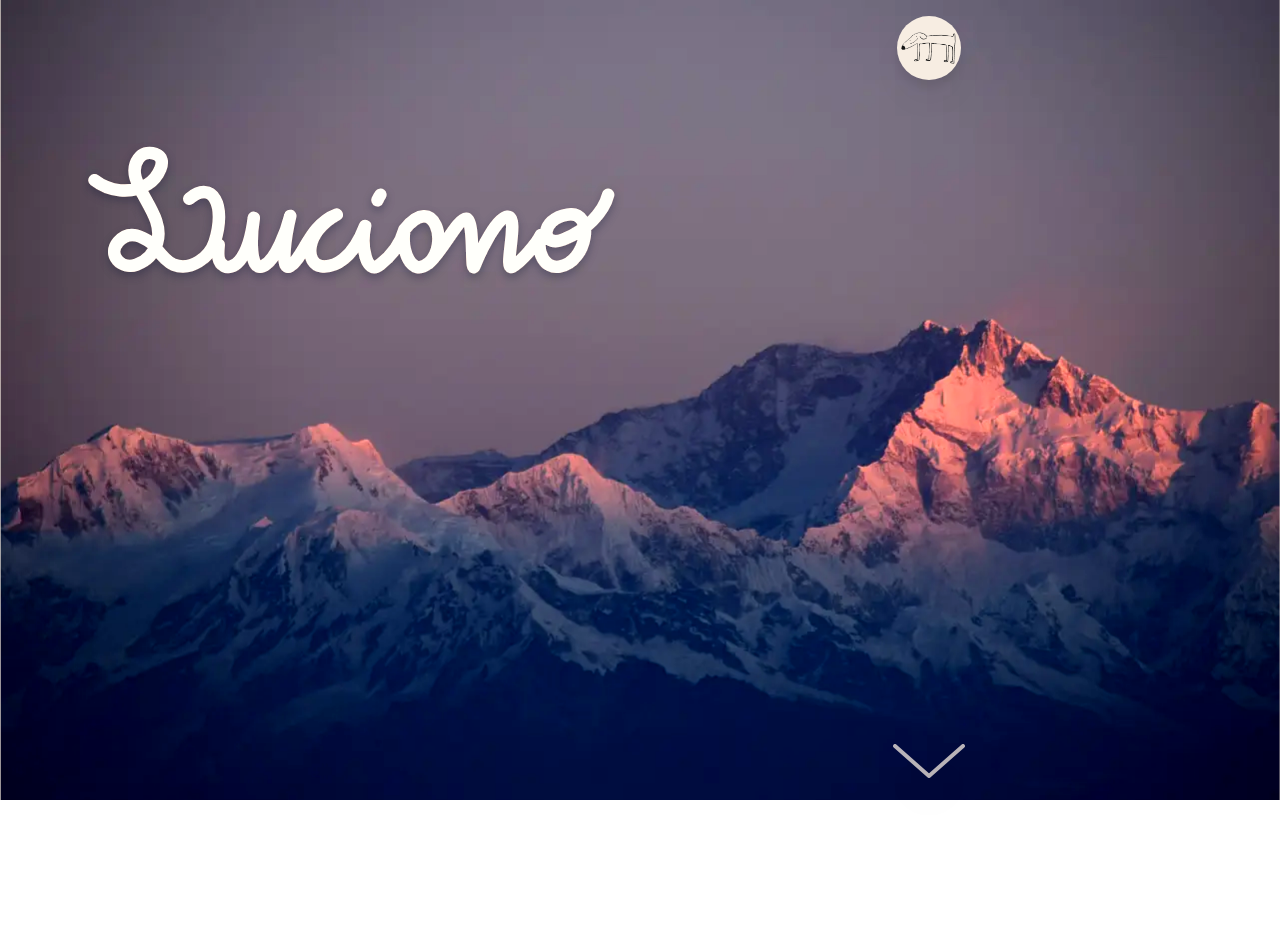
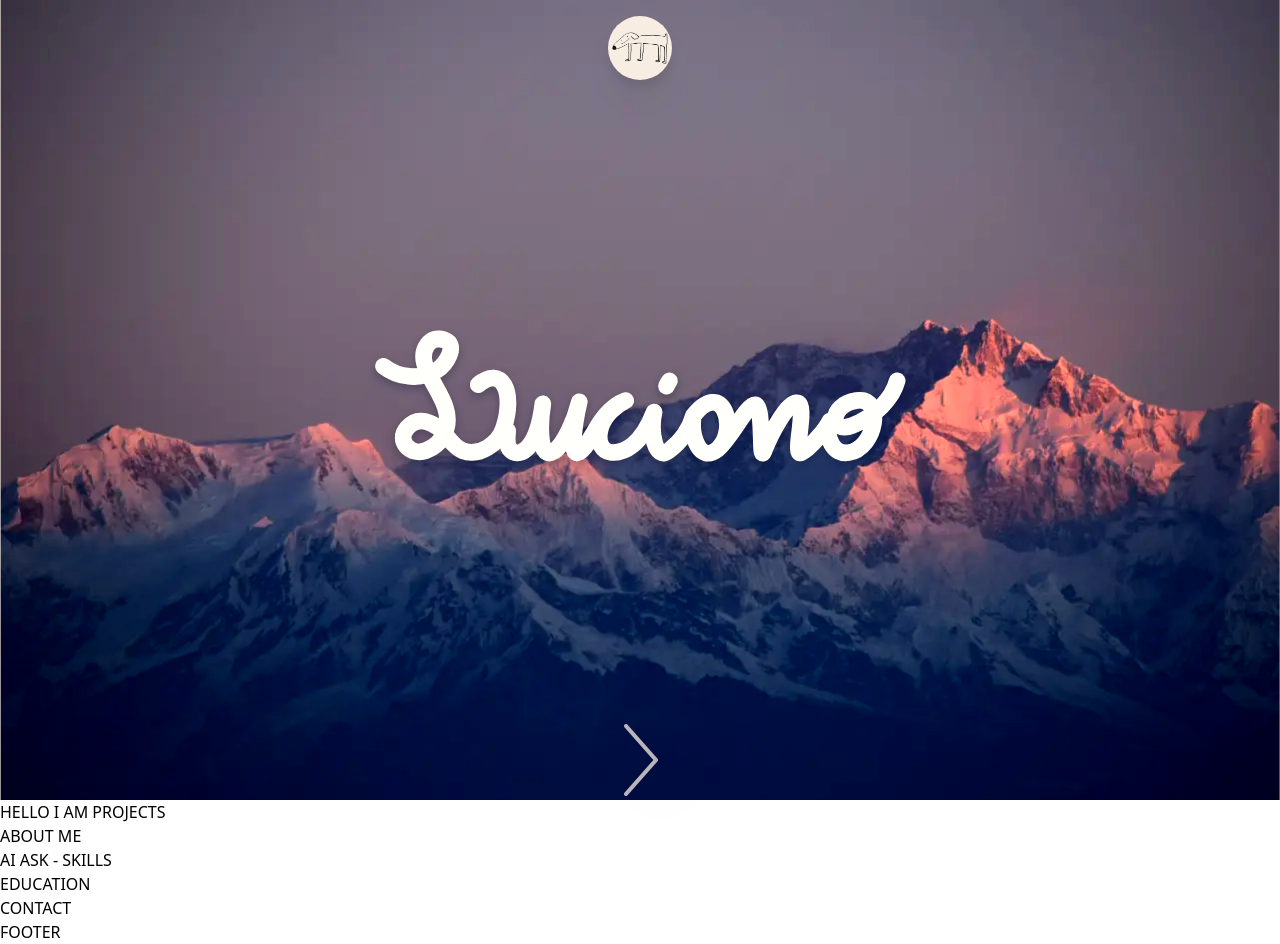
Before and after one commit to lucianosimoni/portfolio, a React (Vite) app: page / in a window 1280 px wide. Before the commit the page ends 800 px from the top, so only its background shows below. Built offline with nearby package versions, Linux system fonts and the light colour scheme; what tailwind-clip-path would draw is missing.

Commit message:
Home is now full responsive with md and +lg screens

```diff
--- a/src/App.jsx
+++ b/src/App.jsx
@@ -15,11 +15,13 @@ export default function App() {
     setTimeout(() => {
       setSplash(false);
     }, 3000);
+  }, []);
 
-    setTimeout(() => {
-      setHomeVisible(true);
-    }, 5000);
-  }, []);
+  const handleMainClick = (event) => {
+    if (!splash) {
+      setHomeVisible(!homeVisible);
+    }
+  };
 
   return (
     <>
@@ -27,15 +29,20 @@ export default function App() {
       <MobileSplash />
 
       {/* 📺 Medium and Rest of screens */}
-      <main className="bg-palette-white bg-center h-screen w-screen bg-doodle-pattern bg-cover">
+      <div id="section-wrapper">
+        {/* MAIN SECTION */}
+        <section
+          onClick={handleMainClick}
+          className="bg-palette-white bg-center h-screen w-100% bg-doodle-pattern bg-cover"
+        >
           {/* 🏔️ Mountain Clip */}
           <div
             className={
               splash
-              ? "animate-openning-clip z-50 contrast-125 absolute bg-mountain-dark bg-cover h-screen w-full clip-path-inset-[0_calc(50%-8rem)_0_calc(50%-8rem)] transition-[clip-path] ease-in-out duration-1000"
+                ? "clip-path-inset-[0_calc(50%-8rem)_0_calc(50%-8rem)] animate-openning-clip z-50 contrast-125 absolute bg-mountain-dark bg-cover h-screen w-full transition-[clip-path] ease-in-out duration-1000"
                 : homeVisible
-              ? "z-50 contrast-125 absolute bg-mountain-dark bg-cover h-screen w-full clip-path-inset-[0_11rem_0_calc(100%-11rem-16rem)] transition-[clip-path] ease-in-out duration-1000"
-              : "z-50 contrast-125 absolute bg-mountain-dark bg-cover h-screen w-full clip-path-inset-[0_calc(50%-8rem)_0_calc(50%-8rem)] transition-[clip-path] ease-in-out duration-1000"
+                ? "clip-path-inset-[0_11rem_0_calc(100%-11rem-20%)] z-50 contrast-125 absolute bg-mountain-dark bg-cover h-screen w-full transition-[clip-path] ease-in-out duration-1000"
+                : "clip-path-inset-[0_calc(50%-8rem)_0_calc(50%-8rem)] z-50 contrast-125 absolute bg-mountain-dark bg-cover h-screen w-full transition-[clip-path] ease-in-out duration-1000"
             }
           >
             <section className="flex h-full justify-center items-center">
@@ -51,10 +58,10 @@ export default function App() {
           <div
             className={
               splash
-              ? "animate-opacity-fade-in-2s-delay z-50 absolute left-[calc(50%-2.75rem)] bottom-4 transition-[left] ease-in-out duration-1000"
+                ? "-rotate-90 animate-opacity-fade-in-2s-delay z-50 absolute left-[calc(50%-2.75rem)] bottom-4 transition-[left] ease-in-out duration-1000"
                 : homeVisible
-              ? "left-[calc(100%-11rem-8rem-2.75rem)] animate-pulse z-50 absolute bottom-4 transition-[left] ease-in-out duration-1000"
-              : "animate-pulse z-50 absolute left-[calc(50%-2.75rem)] bottom-4 transition-[left] ease-in-out duration-1000"
+                ? "rotate-0 left-[calc(100%-11rem-10%-2.75rem)] animate-pulse z-50 absolute bottom-4 transition-[left_rotate] ease-in-out duration-1000"
+                : "-rotate-90 animate-pulse z-50 absolute left-[calc(50%-2.75rem)] bottom-4 transition-[left] ease-in-out duration-1000"
             }
           >
             <svg
@@ -80,7 +87,7 @@ export default function App() {
               splash
                 ? "animate-doggo-splash top-4 h-16 w-16 left-[calc(50%-2rem)] bg-palette-white rounded-full z-50 absolute flex items-center justify-center select-none drop-shadow-xl transition-[left]"
                 : homeVisible
-              ? "top-4 h-16 w-16 left-[calc(100%-11rem-8rem-2rem)] bg-palette-white rounded-full z-50 absolute flex items-center justify-center select-none drop-shadow-xl transition-[left] duration-1000"
+                ? "top-4 h-16 w-16 left-[calc(100%-11rem-10%-2rem)] bg-palette-white rounded-full z-50 absolute flex items-center justify-center select-none drop-shadow-xl transition-[left] duration-1000"
                 : "top-4 h-16 w-16 left-[calc(50%-2rem)] bg-palette-white rounded-full z-50 absolute flex items-center justify-center select-none drop-shadow-xl transition-[left]"
             }
           >
@@ -95,13 +102,8 @@ export default function App() {
             />
           </div>
 
-        <section
-          className={
-            homeVisible
-              ? "flex flex-col h-full justify-center items-center transition-all duration-1000"
-              : "flex flex-col h-full justify-center items-center transition-all duration-1000"
-          }
-        >
+          {/* 📫 Main Section */}
+          <section className="">
             {/* 🖌️ Luciano */}
             <LucianoSvg
               colorClass={"text-palette-green"}
@@ -110,21 +112,48 @@ export default function App() {
 
             {/* 🏡 Home Section */}
             {homeVisible ? (
-            <div className="animate-opacity-fade-in-0s-delay">
-              <h2>Full-stack Developer</h2>
-              <p>
+              // LucianoSvg top pos in lg: h7, rest h5
+              <div className="left-[3rem] lg:left-[15%] top-[calc(50%-2.5rem)] lg:top-[calc(50%-3.5rem)] absolute animate-opacity-fade-in-0s-delay transition-[top_left] duration-1000">
+                <h2 className="text-[2rem] lg:text-[3rem] font-bold text-palette-yellow drop-shadow-lg">
+                  Full-stack Developer
+                </h2>
+                <p className="text-[1rem] lg:text-[1.5rem] break-words w-[50%]">
                   Based in London. Fascinated with problem-solving. Always
                   providing a code with the future in mind.
                 </p>
                 {/* 🔘 Action Buttons */}
                 <div>
-                <button>Projects</button>
+                  <button className="drop-shadow-button-action bg-palette-yellow border-2 border-palette-black rounded-full py-1 px-5">
+                    Projects
+                  </button>
                   <button>Contact</button>
                 </div>
               </div>
             ) : null}
           </section>
-      </main>
+        </section>
+
+        <section>
+          <h1>HELLO I AM PROJECTS</h1>
+        </section>
+
+        <section>
+          <h1>ABOUT ME</h1>
+        </section>
+
+        <section>
+          <h1>AI ASK - SKILLS</h1>
+        </section>
+
+        <section>
+          <h1>EDUCATION</h1>
+        </section>
+
+        <section>
+          <h1>CONTACT</h1>
+          <h2>FOOTER</h2>
+        </section>
+      </div>
     </>
   );
 }
--- a/src/components/LucianoSvg.jsx
+++ b/src/components/LucianoSvg.jsx
@@ -6,10 +6,12 @@ export default function LucianoSvg({ colorClass, homeVisible = false }) {
       fill="none"
       className={
         homeVisible
-          ? colorClass +
-            " left-[2rem] top-[7rem] absolute h-[9rem] transition-[top_left] ease-in-out duration-1000"
-          : colorClass +
-            " left-[calc(50%-17rem)] top-[calc(50%-4.5rem)] absolute h-[9rem] transition-[top_left] ease-in-out duration-1000 "
+          ? // ON THE TOP LEFT CORNER
+            colorClass +
+            " left-[2rem] lg:left-[calc(15%-1.5rem)] top-[calc(50%-5rem-2.5rem)] lg:top-[calc(50%-7rem-3.5rem)] h-[5rem] lg:h-[7rem] absolute transition-[top_left] ease-in-out duration-1000 z-40"
+          : // CENTERED
+            colorClass +
+            " left-[calc(50%-17rem)] top-[calc(50%-4.5rem)] h-[9rem] absolute transition-[top_left] ease-in-out duration-1000 z-40"
       }
       xmlns="http://www.w3.org/2000/svg"
     >
@@ -17,21 +19,21 @@ export default function LucianoSvg({ colorClass, homeVisible = false }) {
         <path
           d="M288.123 56.1423C289.27 53.3019 289.34 53.1869 290.96 51.0073"
           stroke="currentColor"
-          strokeWidth="12"
+          strokeWidth="1rem"
           strokeLinecap="round"
           strokeLinejoin="round"
         />
         <path
           d="M134.869 99.1439C133.907 109.397 133.674 116.445 140.281 119.806C146.888 123.166 163.213 118.069 168.777 73.1664C165.899 90.5645 164.354 125.185 177.249 119.966C190.144 114.746 200.674 84.37 203.936 71.3215C199.715 88.9753 193.655 125.639 203.786 119.806C216.451 112.514 222.24 79.9297 248.771 70.0829C216.328 87.9812 218.689 118.277 234.04 119.966C246.61 121.348 263.817 113.423 276.166 81.0909C272.008 100.152 277.005 128.81 290.36 118.525C303.716 108.24 311.296 95.09 314.11 84.6M314.11 84.6C311.04 104.429 320.198 130.824 337.392 117.008M314.11 84.6C343.038 47.9236 357.924 99.1619 337.392 117.008M337.392 117.008C350.42 106.538 365.355 73.9342 373.798 74.0877C382.241 74.2413 377.592 130.113 381.872 119.495C388.861 102.158 403.631 73.0777 413.456 72.1566C425.737 71.0052 409.051 125.138 418.262 120.34C427.472 115.543 442.916 96.2924 445.794 89.7681C441.061 106.207 449.317 122.611 463.766 120.34C490.63 116.119 498.787 65.5986 471.539 70.012C444.291 74.4255 445.736 102.549 467.414 94.1316C489.092 85.7141 506.481 68.1867 510.774 51.0073"
           stroke="currentColor"
-          strokeWidth="12"
+          strokeWidth="1rem"
           strokeLinecap="round"
           strokeLinejoin="round"
         />
         <path
           d="M14.9424 36.8655C29.0126 47.8098 49.9041 50.7969 66.3116 40.7673C75.1078 35.3904 87.7337 16.3964 73.5375 11.4734C59.3102 6.53959 51.0035 21.1091 54.6044 34.3421C60.1005 54.5394 82.3301 74.811 75.3432 97.4929C74.0705 101.624 69.7662 113.121 55.6696 118.376C41.1354 123.795 26.8516 109.081 37.8477 96.3983C49.1406 83.3729 62.9774 92.8008 69.7662 97.47C73.0701 99.7423 81.9729 114.922 91.2002 118.376C108.232 124.752 126.152 111.247 130.946 96.3983C142.406 60.9079 128.882 36.0085 106.441 54.7514"
           stroke="currentColor"
-          strokeWidth="12"
+          strokeWidth="1rem"
           strokeLinecap="round"
           strokeLinejoin="round"
         />
--- a/src/components/MobileSplash.jsx
+++ b/src/components/MobileSplash.jsx
@@ -15,14 +15,14 @@ export default function MobileSplash() {
         <a
           target={"_blank"}
           href="https://github.com/lucianosimoni"
-          className=" border-palette-black drop-shadow-button-action bg-palette-yellow border-2 rounded-full py-1 px-5 animate-opacity-fade-in-3s-delay"
+          className="animate-opacity-fade-in-3s-delay drop-shadow-button-action bg-palette-yellow border-2 border-palette-black rounded-full py-1 px-5"
         >
           <b>GitHub</b>
         </a>
         <a
           target={"_blank"}
           href="https://www.linkedin.com/in/luciano-simoni/"
-          className=" border-palette-black drop-shadow-button-action bg-palette-yellow border-2 rounded-full py-1 px-5 animate-opacity-fade-in-3s-delay"
+          className="animate-opacity-fade-in-3s-delay drop-shadow-button-action bg-palette-yellow border-2 border-palette-black rounded-full py-1 px-5"
         >
           <b>LinkedIn</b>
         </a>
```
Lines whose indentation alone changed are shown as unchanged.
